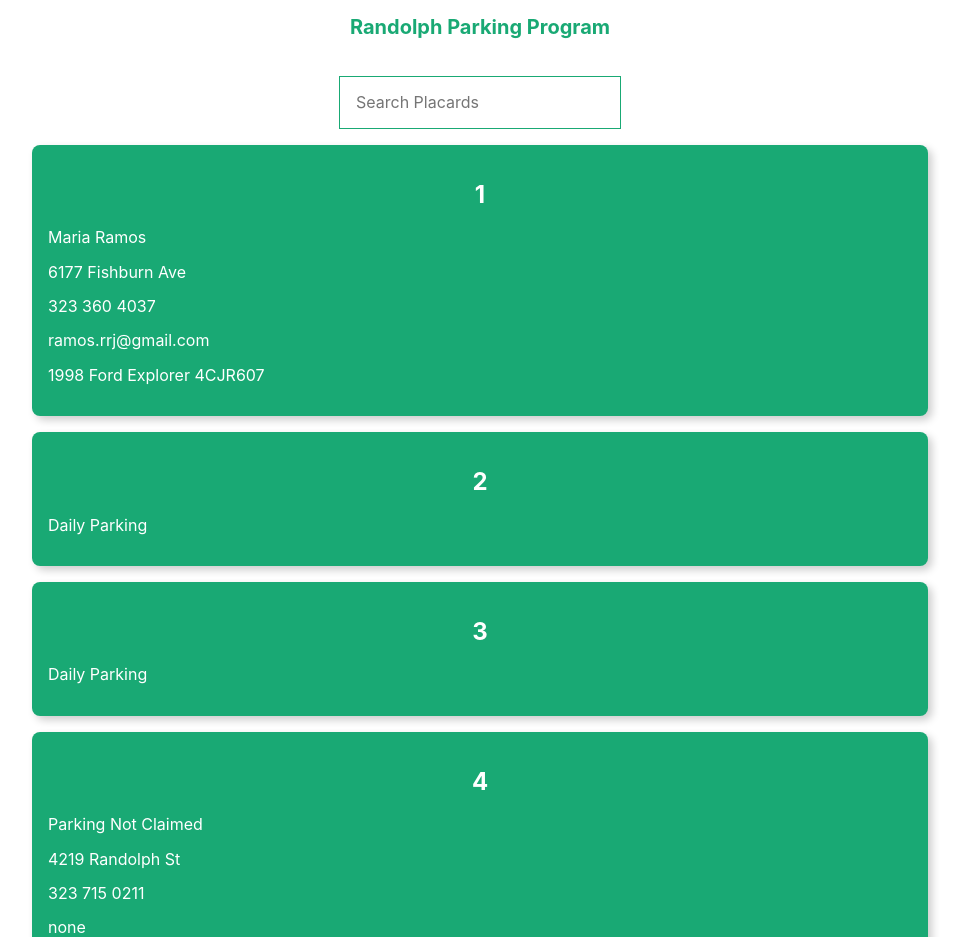
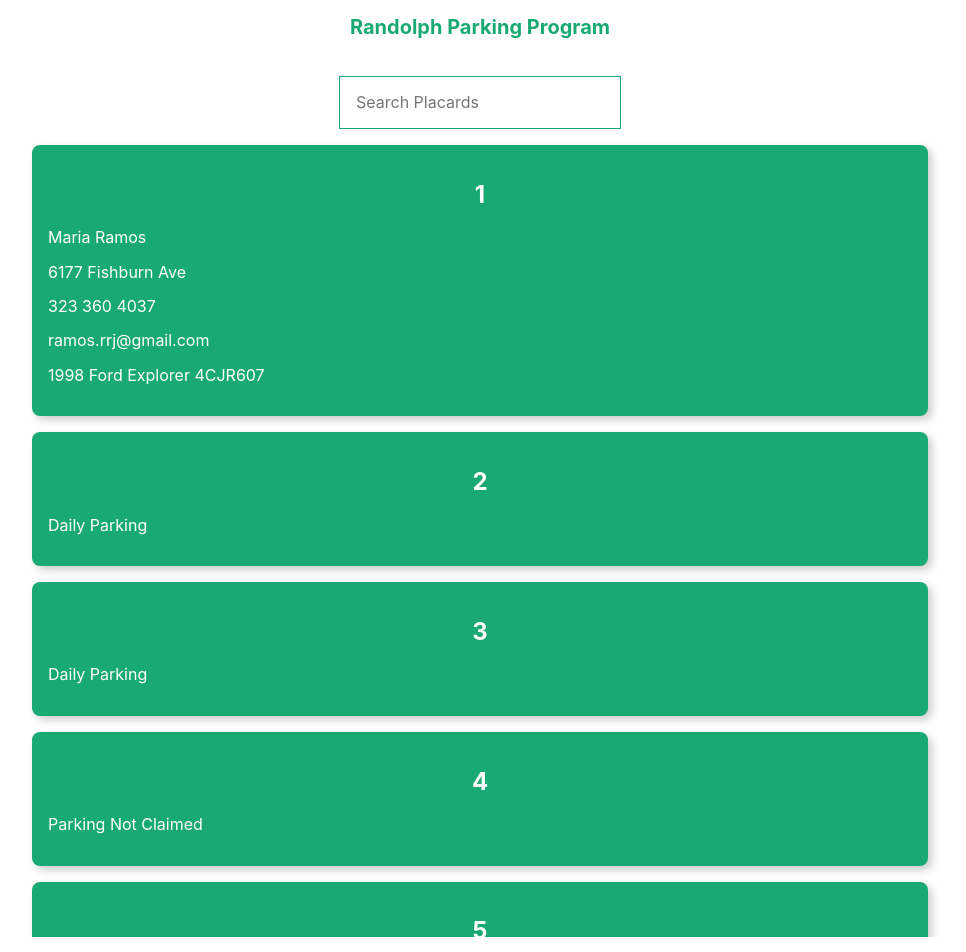
Before and after one commit to kevlarpixels/randolph-placards, a React (Create React App) app: page / in a window 1280 px wide. Shown: the top 952 px of the page, without its empty margins (160-1126 px from the left). Built offline with nearby package versions, Linux system fonts and the light colour scheme.

Commit message:
updated parking not claimed

```diff
--- a/src/placards.js
+++ b/src/placards.js
@@ -42,26 +42,26 @@ export const placards = [
       "Id": 4,
       "First_Name": "Parking",
       "Last_Name": "Not Claimed",
-      "Address": "4219 Randolph St",
-      "Phone_Number": "323 715 0211",
-      "Email": "none",
-      "Vehicle_One_License_Plate": "6XBP082",
-      "Vehicle_One_Make": "Dodge",
-      "Vehicle_One_Model": "Caravan",
-      "Vehicle_One_Year": 2012,
+      "Address": "",
+      "Phone_Number": "",
+      "Email": "",
+      "Vehicle_One_License_Plate": "",
+      "Vehicle_One_Make": "",
+      "Vehicle_One_Model": "",
+      "Vehicle_One_Year": "",
       "Assigned_Parking_Stall_Number": 4
     },
     {
       "Id": 5,
       "First_Name": "Parking",
       "Last_Name": "Not Claimed",
-      "Address": "4215 Randolph St",
-      "Phone_Number": "323 519 8706",
-      "Email": "yedat15@hotmail.com",
-      "Vehicle_One_License_Plate": "6WES415",
-      "Vehicle_One_Make": "Nissan",
-      "Vehicle_One_Model": "Altima",
-      "Vehicle_One_Year": 2012,
+      "Address": "",
+      "Phone_Number": "",
+      "Email": "",
+      "Vehicle_One_License_Plate": "",
+      "Vehicle_One_Make": "",
+      "Vehicle_One_Model": "",
+      "Vehicle_One_Year": "",
       "Assigned_Parking_Stall_Number": 5
     },
     {
@@ -107,13 +107,13 @@ export const placards = [
       "Id": 9,
       "First_Name": "Parking",
       "Last_Name": "Not Claimed",
-      "Address": "4123 Randolph St",
-      "Phone_Number": "323 5038042",
-      "Email": "dediosbertha1251@gmail.com",
-      "Vehicle_One_License_Plate": "7RJH347",
-      "Vehicle_One_Make": "VW",
-      "Vehicle_One_Model": "Routan",
-      "Vehicle_One_Year": 2012,
+      "Address": "",
+      "Phone_Number": "",
+      "Email": "",
+      "Vehicle_One_License_Plate": "",
+      "Vehicle_One_Make": "",
+      "Vehicle_One_Model": "",
+      "Vehicle_One_Year": "",
       "Assigned_Parking_Stall_Number": 9
     },
     {
@@ -198,13 +198,13 @@ export const placards = [
       "Id": 16,
       "First_Name": "Parking",
       "Last_Name": "Not Claimed",
-      "Address": "4067 Randolph St",
-      "Phone_Number": "323 810 5764",
-      "Email": "none",
-      "Vehicle_One_License_Plate": "3VNS374",
-      "Vehicle_One_Make": "Toyota",
-      "Vehicle_One_Model": "Camry",
-      "Vehicle_One_Year": 1993,
+      "Address": "",
+      "Phone_Number": "",
+      "Email": "",
+      "Vehicle_One_License_Plate": "",
+      "Vehicle_One_Make": "",
+      "Vehicle_One_Model": "",
+      "Vehicle_One_Year": "",
       "Assigned_Parking_Stall_Number": 16
     },
     {
@@ -224,13 +224,13 @@ export const placards = [
       "Id": 18,
       "First_Name": "Parking",
       "Last_Name": "Not Claimed",
-      "Address": "4055 Randolph St",
-      "Phone_Number": "323 809 3895",
-      "Email": "littles323@gmail.com",
-      "Vehicle_One_License_Plate": "7VCB954",
-      "Vehicle_One_Make": "Kia",
-      "Vehicle_One_Model": "none",
-      "Vehicle_One_Year": 2016,
+      "Address": "",
+      "Phone_Number": "",
+      "Email": "",
+      "Vehicle_One_License_Plate": "",
+      "Vehicle_One_Make": "",
+      "Vehicle_One_Model": "",
+      "Vehicle_One_Year": "",
       "Assigned_Parking_Stall_Number": 18
     },
     {
@@ -289,13 +289,13 @@ export const placards = [
       "Id": 23,
       "First_Name": "Parking",
       "Last_Name": "Not Claimed",
-      "Address": "4015 Randolph St",
-      "Phone_Number": "310 493 9420",
-      "Email": "none",
-      "Vehicle_One_License_Plate": "8KDW081",
-      "Vehicle_One_Make": "Jeep",
-      "Vehicle_One_Model": "Liberty",
-      "Vehicle_One_Year": 2010,
+      "Address": "",
+      "Phone_Number": "",
+      "Email": "",
+      "Vehicle_One_License_Plate": "",
+      "Vehicle_One_Make": "",
+      "Vehicle_One_Model": "",
+      "Vehicle_One_Year": "",
       "Assigned_Parking_Stall_Number": 23
     },
     {
@@ -380,13 +380,13 @@ export const placards = [
       "Id": 30,
       "First_Name": "Parking",
       "Last_Name": "Not Claimed",
-      "Address": "3911 Randolph St",
-      "Phone_Number": "323 574 7918",
-      "Email": "rjosefina750@gmail.com",
-      "Vehicle_One_License_Plate": "6KHH264",
-      "Vehicle_One_Make": "Nissan",
-      "Vehicle_One_Model": "NA",
-      "Vehicle_One_Year": 2010,
+      "Address": "",
+      "Phone_Number": "",
+      "Email": "",
+      "Vehicle_One_License_Plate": "",
+      "Vehicle_One_Make": "",
+      "Vehicle_One_Model": "",
+      "Vehicle_One_Year": "",
       "Assigned_Parking_Stall_Number": 30
     },
     {
@@ -536,13 +536,13 @@ export const placards = [
       "Id": 42,
       "First_Name": "Parking",
       "Last_Name": "Not Claimed",
-      "Address": "3755 Randolph St",
-      "Phone_Number": "323 770 4361",
-      "Email": "hector.gettlove@gmail.com",
-      "Vehicle_One_License_Plate": "8LQH683",
-      "Vehicle_One_Make": "Chevrolet",
-      "Vehicle_One_Model": "Tahoe",
-      "Vehicle_One_Year": 2016,
+      "Address": "",
+      "Phone_Number": "",
+      "Email": "",
+      "Vehicle_One_License_Plate": "",
+      "Vehicle_One_Make": "",
+      "Vehicle_One_Model": "",
+      "Vehicle_One_Year": "",
       "Assigned_Parking_Stall_Number": 42
     },
     {
@@ -575,13 +575,13 @@ export const placards = [
       "Id": 45,
       "First_Name": "Parking",
       "Last_Name": "Not Claimed",
-      "Address": "3745 Randolpg St",
-      "Phone_Number": "323 738 7128",
-      "Email": "favianrio23@gmail.com",
-      "Vehicle_One_License_Plate": "6JNZ461",
-      "Vehicle_One_Make": "Chevy",
-      "Vehicle_One_Model": "none",
-      "Vehicle_One_Year": 2005,
+      "Address": "",
+      "Phone_Number": "",
+      "Email": "",
+      "Vehicle_One_License_Plate": "",
+      "Vehicle_One_Make": "",
+      "Vehicle_One_Model": "",
+      "Vehicle_One_Year": "",
       "Assigned_Parking_Stall_Number": 45
     },
     {
@@ -653,26 +653,26 @@ export const placards = [
       "Id": 51,
       "First_Name": "Parking",
       "Last_Name": "Not Claimed",
-      "Address": "3723 Randolph St",
-      "Phone_Number": "323 351 8699",
-      "Email": "none",
-      "Vehicle_One_License_Plate": "8RGD269",
-      "Vehicle_One_Make": "Toyota",
-      "Vehicle_One_Model": "RAV4",
-      "Vehicle_One_Year": 2020,
+      "Address": "",
+      "Phone_Number": "",
+      "Email": "",
+      "Vehicle_One_License_Plate": "",
+      "Vehicle_One_Make": "",
+      "Vehicle_One_Model": "",
+      "Vehicle_One_Year": "",
       "Assigned_Parking_Stall_Number": 51
     },
     {
       "Id": 52,
       "First_Name": "Parking",
       "Last_Name": "Not Claimed",
-      "Address": "3721 Randolph St",
-      "Phone_Number": "323 915 9391",
-      "Email": "lizbethpadilla@gmail.com",
-      "Vehicle_One_License_Plate": "03146L2",
-      "Vehicle_One_Make": "Toyota",
-      "Vehicle_One_Model": "Tundra",
-      "Vehicle_One_Year": 2015,
+      "Address": "",
+      "Phone_Number": "",
+      "Email": "",
+      "Vehicle_One_License_Plate": "",
+      "Vehicle_One_Make": "",
+      "Vehicle_One_Model": "",
+      "Vehicle_One_Year": "",
       "Assigned_Parking_Stall_Number": 52
     },
     {
@@ -731,7 +731,7 @@ export const placards = [
       "Id": 57,
       "First_Name": "Parking",
       "Last_Name": "Not Claimed",
-      "Address": "3649 Randolph St",
+      "Address": "",
       "Phone_Number": "",
       "Email": "",
       "Vehicle_One_License_Plate": "",
@@ -809,13 +809,13 @@ export const placards = [
       "Id": 63,
       "First_Name": "Parking",
       "Last_Name": "Not Claimed",
-      "Address": "3627 Randolph St",
-      "Phone_Number": "323 581 7307",
-      "Email": "stilljulieg@hotmail.com",
-      "Vehicle_One_License_Plate": "5POG474",
-      "Vehicle_One_Make": "Chrysler",
-      "Vehicle_One_Model": "PT Cruiser",
-      "Vehicle_One_Year": 2006,
+      "Address": "",
+      "Phone_Number": "",
+      "Email": "",
+      "Vehicle_One_License_Plate": "",
+      "Vehicle_One_Make": "",
+      "Vehicle_One_Model": "",
+      "Vehicle_One_Year": "",
       "Assigned_Parking_Stall_Number": 63
     },
     {
@@ -887,26 +887,26 @@ export const placards = [
       "Id": 69,
       "First_Name": "Parking",
       "Last_Name": "Not Claimed",
-      "Address": "3537 Randolph St",
-      "Phone_Number": "323 245 7094",
-      "Email": "none",
-      "Vehicle_One_License_Plate": "7EEV101",
-      "Vehicle_One_Make": "Jeep",
-      "Vehicle_One_Model": "Grand Cherokee",
-      "Vehicle_One_Year": 2002,
+      "Address": "",
+      "Phone_Number": "",
+      "Email": "",
+      "Vehicle_One_License_Plate": "",
+      "Vehicle_One_Make": "",
+      "Vehicle_One_Model": "",
+      "Vehicle_One_Year": "",
       "Assigned_Parking_Stall_Number": 69
     },
     {
       "Id": 70,
       "First_Name": "Parking",
       "Last_Name": "Not Claimed",
-      "Address": "3533 Randolph",
-      "Phone_Number": "323 300 0444",
-      "Email": "none",
-      "Vehicle_One_License_Plate": "6HNP824",
-      "Vehicle_One_Make": "Toyota",
-      "Vehicle_One_Model": "Corolla",
-      "Vehicle_One_Year": 1999,
+      "Address": "",
+      "Phone_Number": "",
+      "Email": "",
+      "Vehicle_One_License_Plate": "",
+      "Vehicle_One_Make": "",
+      "Vehicle_One_Model": "",
+      "Vehicle_One_Year": "",
       "Assigned_Parking_Stall_Number": 70
     },
     {
```
